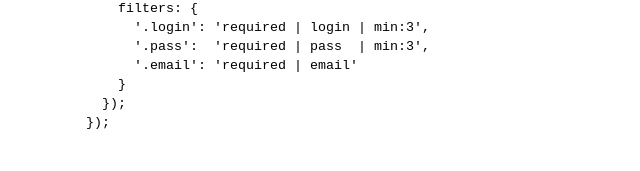
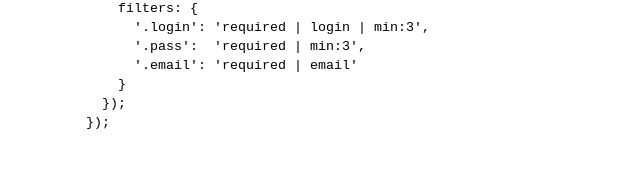
Before and after one commit to sasha-bichkov/validator, a plain HTML site: page index.html in a window 1280 px wide. Shown: the part 625-796 px from the top of the page, 329-969 px from the left. Drawn offline with nearby package versions, Linux system fonts and the light colour scheme; a small style sheet from the web is missing.

Commit message:
Removed pass filter

```diff
--- a/index.html
+++ b/index.html
@@ -30,7 +30,7 @@ $(function() {
   $('#example-1').validator({
     filters: {
       '.login': 'required | login | min:3',
-      '.pass':  'required | pass  | min:3',
+      '.pass':  'required | min:3',
       '.email': 'required | email'
     }
   });
--- a/src/example-1.js
+++ b/src/example-1.js
@@ -7,7 +7,7 @@ $(function() {
   $('#example-1').validator({
     filters: {
       '.login': 'required | login | min:3',
-      '.pass':  'required | pass  | min:3',
+      '.pass':  'required | min:3',
       '.email': 'required | email'
     }
   });
--- a/validator.js
+++ b/validator.js
@@ -114,10 +114,6 @@
 
     onlyEng: function(val) {
       return /^([a-zA-Z]+)?$/.test(val);
-    },
-
-    pass: function(val) {
-      return /^([a-zA-Z0-9#?!@$%^&*-]+)?$/.test(val);
     },
 
     phone: function(val) {
```
Also changed, not shown: README.md.
